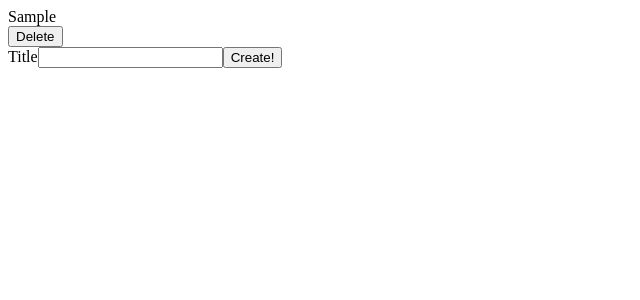
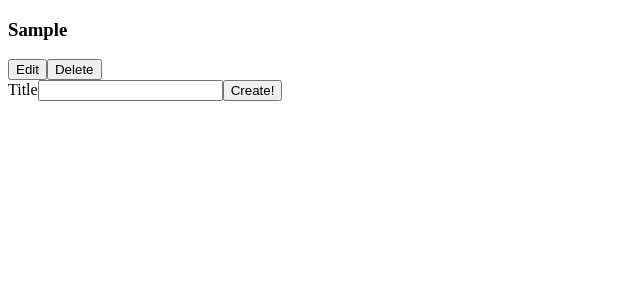
Before and after one commit to joehalls605/React-learning-state-management, a React (Create React App) app: page / in a window 1280 px wide. Both pictures are taken after typing "Sample" into the empty fields and a click on the button "Create!". Shown: the top 300 px of the page, without its empty margins (0-640 px from the left). Built offline with nearby package versions, Linux system fonts and the light colour scheme.

Commit message:
Book edit functionality

```diff
--- a/src/components/BookEdit.js
+++ b/src/components/BookEdit.js
@@ -1,5 +1,22 @@
-function BookEdit(){
-    return <div>BookEdit</div>
+import { useState} from 'react';
+
+function BookEdit({book}){
+    const [title, setTitle] = useState(book.title);
+
+    const handleChange = (event) => {
+        setTitle(event.target.value);
+    };
+
+    const handleSubmit = (event) => {
+        event.preventDefault();
+        console.log(title);
+    }
+
+    return <form className="book-edit" onSubmit={handleSubmit}>
+        <label>{title}</label>
+        <input className="input" onChange={handleChange}/>
+        <button className="button is-primary">Save</button>
+    </form>
 }
 
 export default BookEdit;
--- a/src/components/BookShow.js
+++ b/src/components/BookShow.js
@@ -1,14 +1,31 @@
+import { useState } from 'react';
+import BookEdit from './BookEdit';
+
 function BookShow( {book, onDelete}){
-    const handleClick = () => {
+    const [showEdit, setShowEdit] = useState(false);
+
+    const handleEditClick = () => {
+        setShowEdit(!showEdit);
+    }
+
+    const handleDeleteClick = () => {
         onDelete(book.id);
     }
 
-    return <div className="book-show">
-        {book.title}
+    let content = <h3>{book.title}</h3>;
+    if(showEdit){
+        content = <BookEdit book={book}/>;
+    }
+
+    return (
+        <div className="book-show">
+            <div>{content}</div>
         <div className="actions">
-            <button className="delete" onClick={handleClick}>Delete</button>
+            <button className="edit" onClick={handleEditClick}>Edit</button>
+            <button className="delete" onClick={handleDeleteClick}>Delete</button>
         </div>
     </div>
+    )
 }
 
 export default BookShow;
```
